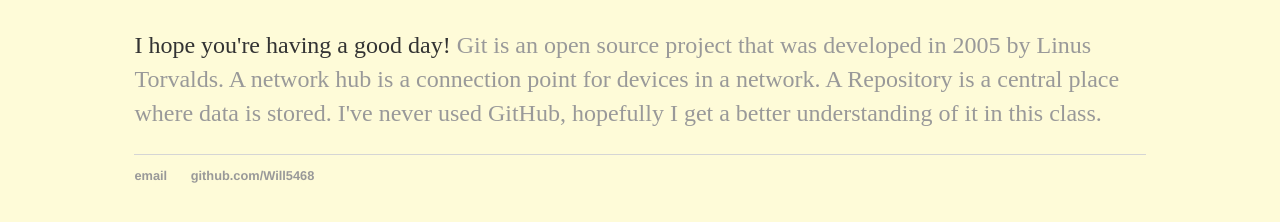
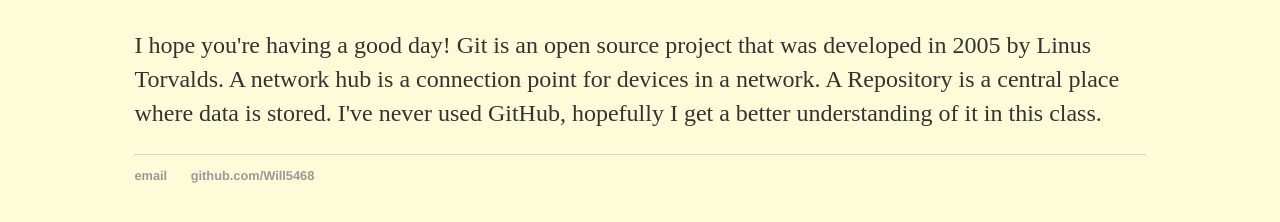
Before and after one commit to Will5468/Will5468.github.io, a plain HTML site: page index.html in a window 1280 px wide. Shown: the part 124-346 px from the top of the page. Drawn offline with Linux system fonts and the light colour scheme.

Commit message:
Update index.html

```diff
--- a/index.html
+++ b/index.html
@@ -19,7 +19,7 @@
 		<div id = "wrapper">
 
         		<h1>Hi there, My name is William!</h1>
-				<p> I hope you're having a good day! <a href="#"> Git is an open source project that was developed in 2005 by Linus Torvalds. A network hub is a connection point for devices in a network. A Repository is a central place where data is stored. I've never used GitHub, hopefully I get a better understanding of it in this class. </a></p>
+				<p> I hope you're having a good day! Git is an open source project that was developed in 2005 by Linus Torvalds. A network hub is a connection point for devices in a network. A Repository is a central place where data is stored. I've never used GitHub, hopefully I get a better understanding of it in this class. <a href="#"> </a></p>
 
 
 		<footer>
```
